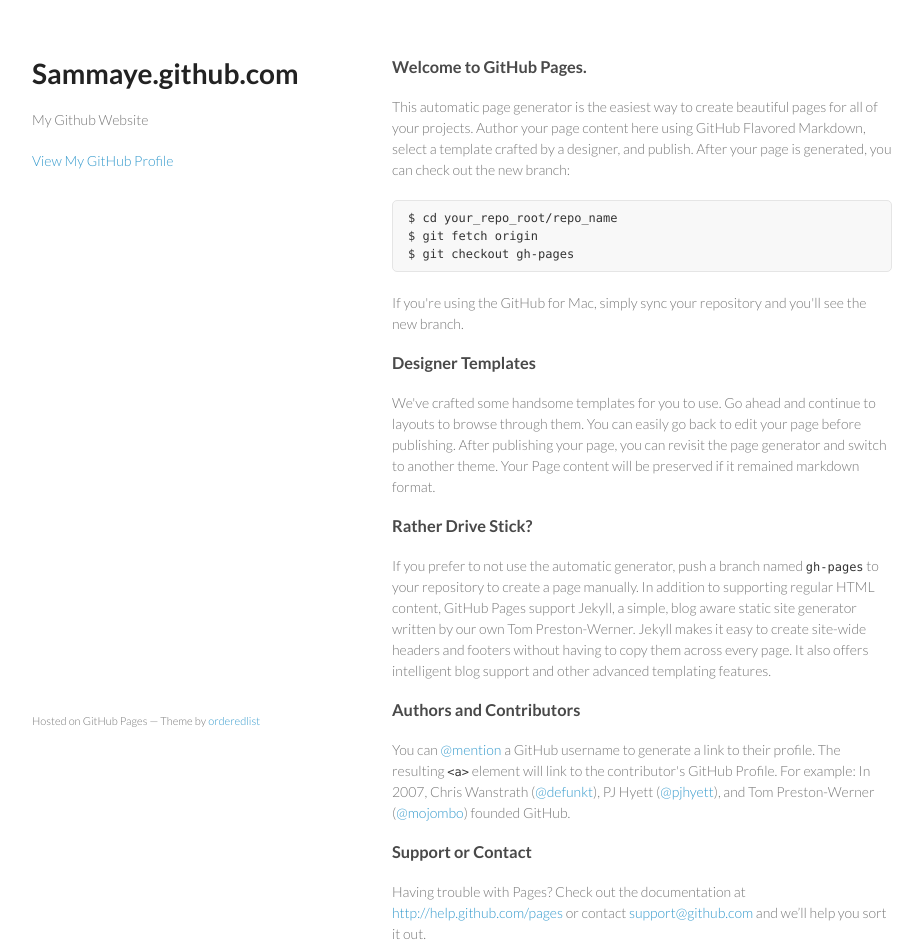
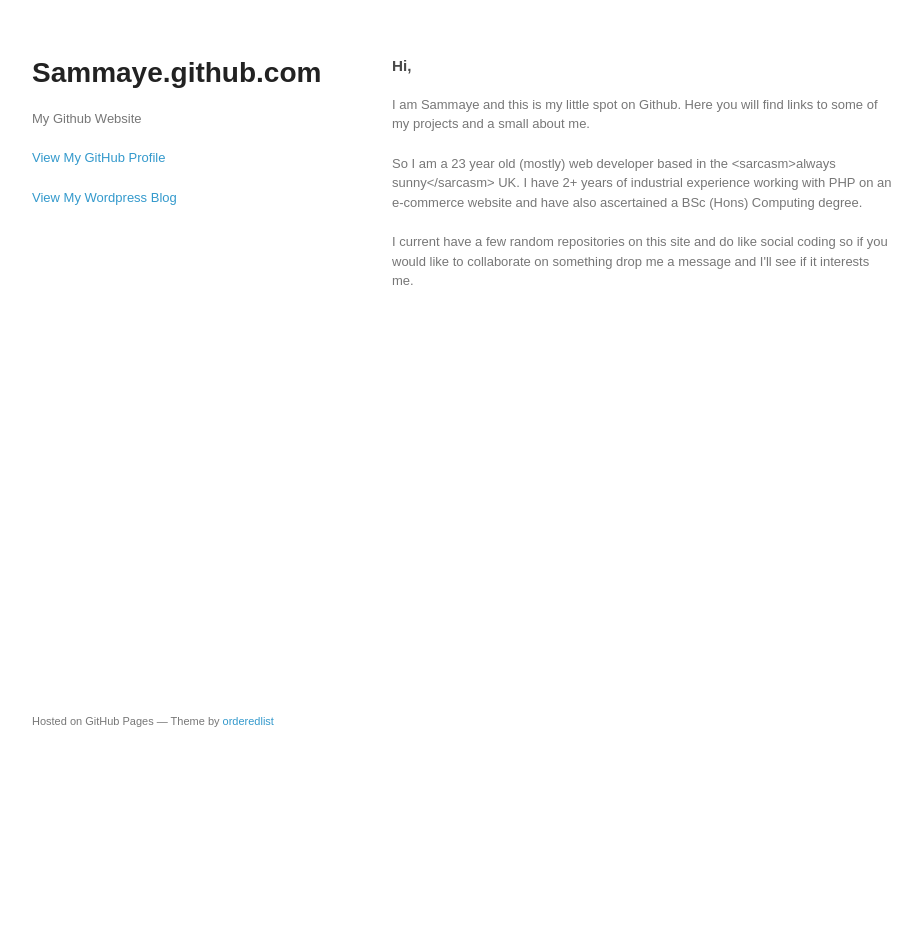
Before and after one commit to Sammaye/sammaye.github.com, a plain HTML site: page index.html in a window 1280 px wide. Shown: the whole page, without its empty margins (178-1101 px from the left). After the commit the page ends 800 px from the top, so only its background shows below. Drawn offline with Linux system fonts and the light colour scheme.

Commit message:
Added personalisation

```diff
--- a/index.html
+++ b/index.html
@@ -3,7 +3,7 @@
   <head>
     <meta charset="utf-8">
     <meta http-equiv="X-UA-Compatible" content="chrome=1">
-    <title>Sammaye.github.com by Sammaye</title>
+    <title>Sammaye on Sammaye.github.com</title>
 
     <link rel="stylesheet" href="stylesheets/styles.css">
     <link rel="stylesheet" href="stylesheets/pygment_trac.css">
@@ -17,38 +17,19 @@
       <header>
         <h1>Sammaye.github.com</h1>
         <p>My Github Website</p>
-
-
         <p class="view"><a href="https://github.com/Sammaye">View My GitHub Profile</a></p>
-
+		<p class="view"><a href="http://sammaye.wordpress.com">View My Wordpress Blog</a></p>
       </header>
       <section>
-        <h3>Welcome to GitHub Pages.</h3>
+		<h3>Hi,</h3>
 
-<p>This automatic page generator is the easiest way to create beautiful pages for all of your projects. Author your page content here using GitHub Flavored Markdown, select a template crafted by a designer, and publish. After your page is generated, you can check out the new branch:</p>
+		<p>I am Sammaye and this is my little spot on Github. Here you will find links to some of my projects and a small about me.</p>
 
-<pre><code>$ cd your_repo_root/repo_name
-$ git fetch origin
-$ git checkout gh-pages
-</code></pre>
+		<p>So I am a 23 year old (mostly) web developer based in the &lt;sarcasm&gt;always sunny&lt;/sarcasm&gt; UK. I have 2+ years of industrial experience working with PHP on
+		an e-commerce website and have also ascertained a BSc (Hons) Computing degree.</p>
 
-<p>If you're using the GitHub for Mac, simply sync your repository and you'll see the new branch.</p>
-
-<h3>Designer Templates</h3>
-
-<p>We've crafted some handsome templates for you to use. Go ahead and continue to layouts to browse through them. You can easily go back to edit your page before publishing. After publishing your page, you can revisit the page generator and switch to another theme. Your Page content will be preserved if it remained markdown format.</p>
-
-<h3>Rather Drive Stick?</h3>
-
-<p>If you prefer to not use the automatic generator, push a branch named <code>gh-pages</code> to your repository to create a page manually. In addition to supporting regular HTML content, GitHub Pages support Jekyll, a simple, blog aware static site generator written by our own Tom Preston-Werner. Jekyll makes it easy to create site-wide headers and footers without having to copy them across every page. It also offers intelligent blog support and other advanced templating features.</p>
-
-<h3>Authors and Contributors</h3>
-
-<p>You can <a href="https://github.com/blog/821" class="user-mention">@mention</a> a GitHub username to generate a link to their profile. The resulting <code>&lt;a&gt;</code> element will link to the contributor's GitHub Profile. For example: In 2007, Chris Wanstrath (<a href="https://github.com/defunkt" class="user-mention">@defunkt</a>), PJ Hyett (<a href="https://github.com/pjhyett" class="user-mention">@pjhyett</a>), and Tom Preston-Werner (<a href="https://github.com/mojombo" class="user-mention">@mojombo</a>) founded GitHub.</p>
-
-<h3>Support or Contact</h3>
-
-<p>Having trouble with Pages? Check out the documentation at <a href="http://help.github.com/pages">http://help.github.com/pages</a> or contact <a href="mailto:support@github.com">support@github.com</a> and we’ll help you sort it out.</p>
+		<p>I current have a few random repositories on this site and do like social coding so if you would like to collaborate on something drop me a message and I'll see if it interests
+		me.</p>
       </section>
       <footer>
         <p><small>Hosted on GitHub Pages &mdash; Theme by <a href="https://github.com/orderedlist">orderedlist</a></small></p>
--- a/stylesheets/styles.css
+++ b/stylesheets/styles.css
@@ -2,7 +2,7 @@
 
 body {
   padding:50px;
-  font:14px/1.5 Lato, "Helvetica Neue", Helvetica, Arial, sans-serif;
+  font:13px/1.5 Arial, "Helvetica Neue", Helvetica, sans-serif;
   color:#777;
   font-weight:300;
 }
```
Also changed, not shown: 1 other file.
